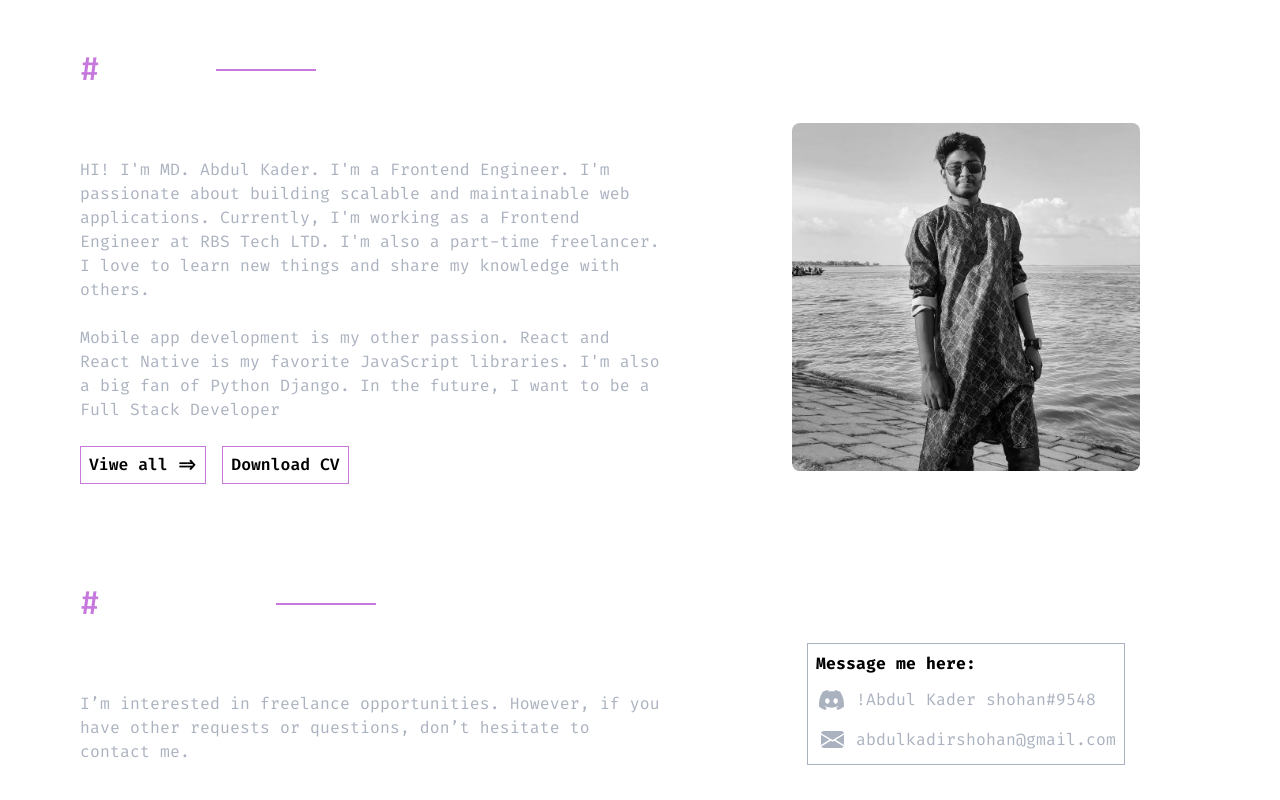
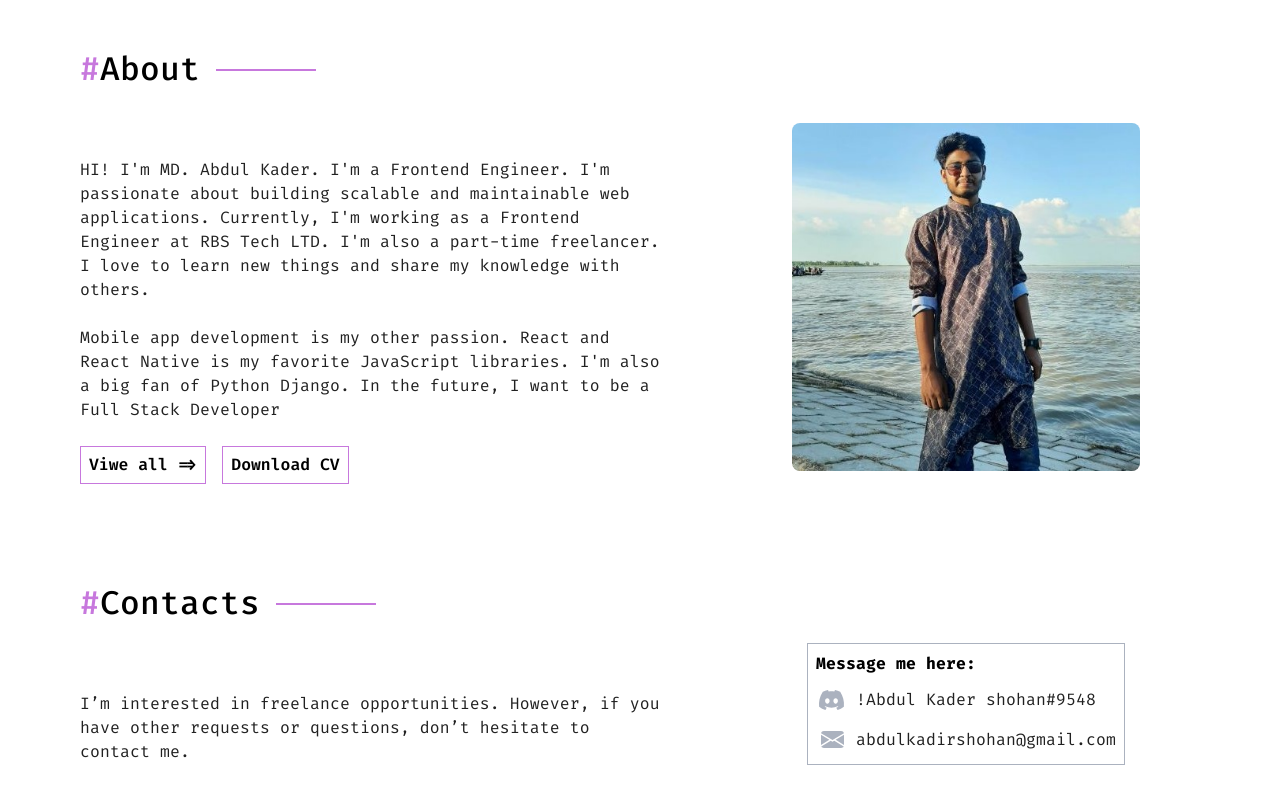
Before and after one commit to abdulkadershohan/react-protfolio, a React (Create React App) app: page / in a window 1280 px wide. Shown: the part 2060-2860 px from the top of the page. Built offline with nearby package versions, Linux system fonts and the light colour scheme.

Commit message:
Contacts

```diff
--- a/src/components/about/About.js
+++ b/src/components/about/About.js
@@ -1,10 +1,11 @@
 import { Box, Grid, Stack } from "@mui/material";
 import React from "react";
+import { LazyLoadImage } from "react-lazy-load-image-component";
+import "react-lazy-load-image-component/src/effects/blur.css";
+import { useSelector } from "react-redux";
 import { Link } from "react-router-dom";
 import photo from "../../assets/images/sohan-3.jpg";
 import { CButton, CTypography } from "../../utility";
-import { LazyLoadImage } from "react-lazy-load-image-component";
-import "react-lazy-load-image-component/src/effects/blur.css";
 const homeAboutData = {
     aboutData: [
         {
@@ -21,6 +22,8 @@ const homeAboutData = {
 }
 
 export default function About() {
+    const { mode, textDark, textLight, textWhite, textGray } = useSelector(state => state.theme)
+    const isDark = Boolean(mode === 'dark')
     const { aboutData, overleafResume, image } = homeAboutData;
     const Header = () => {
         return (
@@ -36,7 +39,8 @@ export default function About() {
                     fontWeight={500}
                     fontSize={32}
                 >
-                    <span style={{ color: '#FFFFFF' }}>
+                    <span style={{ color: isDark ? textWhite : textDark }}>
+
                         About
                     </span>
 
@@ -71,7 +75,7 @@ export default function About() {
                         {
                             aboutData.map((item) => (
                                 <CTypography
-                                    color="#ABB2BF"
+                                    color={isDark ? textLight : textGray}
                                     fontWeight={400}
                                     fontSize={16}
                                     key={item.id}
@@ -123,7 +127,7 @@ export default function About() {
                                     xs: 'auto', sm: 'auto',
                                     md: 'auto', lg: 'auto',
                                 },
-                                filter: 'grayscale(100%)',
+                                filter: isDark && 'grayscale(100%)',
                                 aspectRatio: '1/1',
                                 borderRadius: 2,
                                 overflow: 'hidden',
--- a/src/components/contacts/Contacts.js
+++ b/src/components/contacts/Contacts.js
@@ -1,5 +1,6 @@
 import { Box, Grid, Stack } from "@mui/material";
 import React from "react";
+import { useSelector } from "react-redux";
 import discordIcon from "../../assets/Icon/discord.svg";
 import emailIcon from "../../assets/Icon/email.svg";
 import { CTypography } from "../../utility";
@@ -29,6 +30,8 @@ const homeContactData = {
 }
 
 export default function Contacts() {
+    const { mode, textDark, textLight, textWhite, textGray } = useSelector(state => state.theme)
+    const isDark = Boolean(mode === 'dark');
     const { text, socailAccounts, socailAccountsTitle } = homeContactData;
     const Header = () => {
         return (
@@ -44,7 +47,7 @@ export default function Contacts() {
                     fontWeight={500}
                     fontSize={32}
                 >
-                    <span style={{ color: '#FFFFFF' }}>
+                    <span style={{ color: isDark ? textWhite : textDark }}>
                         Contacts
                     </span>
 
@@ -77,7 +80,7 @@ export default function Contacts() {
                         py={8}
                     >
                         <CTypography
-                            color="#ABB2BF"
+                            color={isDark ? textLight : textGray}
                             fontWeight={400}
                             fontSize={16}
                         >
@@ -121,7 +124,7 @@ export default function Contacts() {
                                             <CTypography
                                                 fontWeight={400}
                                                 fontSize={16}
-                                                color="#ABB2BF"
+                                                color={isDark ? textLight : textGray}
                                                 component="span"
                                             >
                                                 {item?.text}
```
